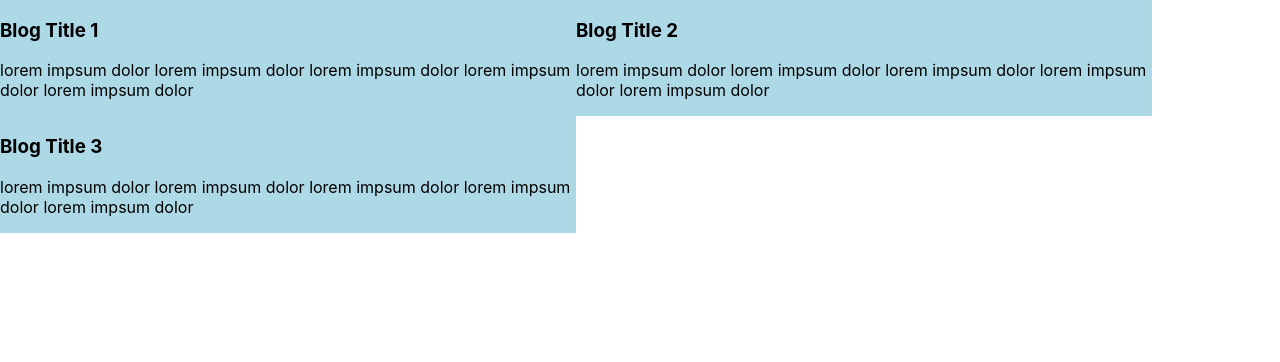
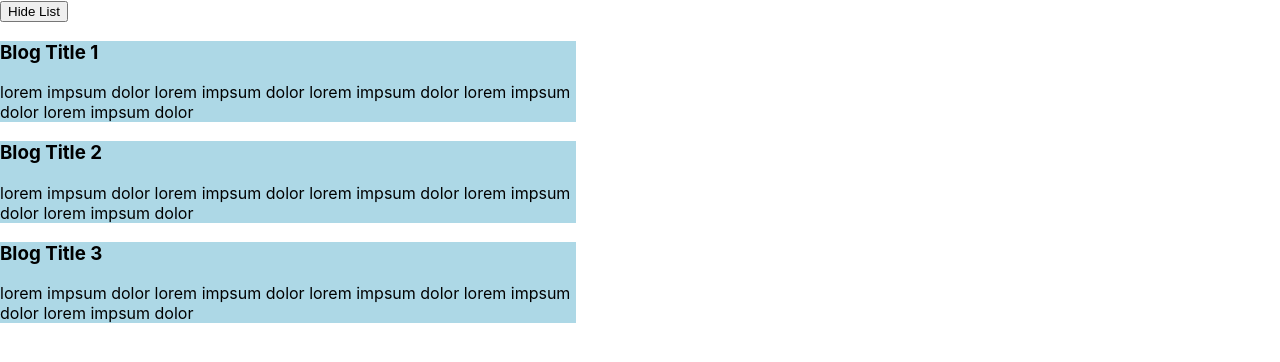
Before and after one commit to Jacobify/first-react-app, a React (Create React App) app: page / in a window 1280 px wide. Shown: the top 362 px of the page. Built offline with nearby package versions, Linux system fonts and the light colour scheme.

Commit message:
Jacobify - statefull & stateless

```diff
--- a/src/App.js
+++ b/src/App.js
@@ -1,9 +1,10 @@
 // import logo from './logo.svg';
 // import './App.css';
+import React, {Component} from 'react';
 import BlogCard from './BlogCard';
 import {isArrayEmpty as arrayValueCheck} from "./Utils"
 
-function App() {
+class App extends Component {
   // const firstName = "Farzad";
   // const lastName = "Yaghoobi";
   // const inputPlaceHolder = "Enter your details"
@@ -15,7 +16,12 @@ function App() {
   //   borderRadius : "5px",
   //   boxShadow: "5px 5px 5px #421"
   // }
-  const blogArr = [
+
+  state = {
+    showBlogs : true
+  }
+
+  blogArr = [
    {
      title:"Blog Title 1",
      description: "lorem impsum dolor lorem impsum dolor lorem impsum dolor lorem impsum dolor lorem impsum dolor"
@@ -29,7 +35,7 @@ function App() {
      description: "lorem impsum dolor lorem impsum dolor lorem impsum dolor lorem impsum dolor lorem impsum dolor"
    }
   ];
-  const blogCards = arrayValueCheck(blogArr) ? [] : blogArr.map((blog,index)=>{
+  blogCards = arrayValueCheck(this.blogArr) ? [] : this.blogArr.map((blog,index)=>{
    return(
      <BlogCard key={index} title={blog.title} description={blog.description} id={index} />
      // <div className="BlogCard" key={index}>
@@ -37,14 +43,28 @@ function App() {
      //   <p>{blog.description}</p>
      // </div>
    )
-
   })
 
-  return (
+
+  onHideBtnClick = () => {
+    // this.showBlogs = false;
+    this.setState({showBlogs:false})
+    console.log('====================================');
+    console.log(this.state.showBlogs);
+    console.log('====================================');
+  }
+
+  render() {
+    return(
       <div className="App">
-      {blogCards}
+        <button onClick={this.onHideBtnClick}>Hide List</button>
+        {
+          this.state.showBlogs ? this.blogCards : null
+        }
       </div>
-  );
+    )
+  }
+
 }
 
 export default App;
--- a/src/BlogCard.module.css
+++ b/src/BlogCard.module.css
@@ -8,6 +8,6 @@
 @media (min-width: 992px) {
     .BlogCard {
         width: 45%;
-        display: inline-block;
+        display: block;
     }
 }
```
Lines whose indentation alone changed are shown as unchanged.
